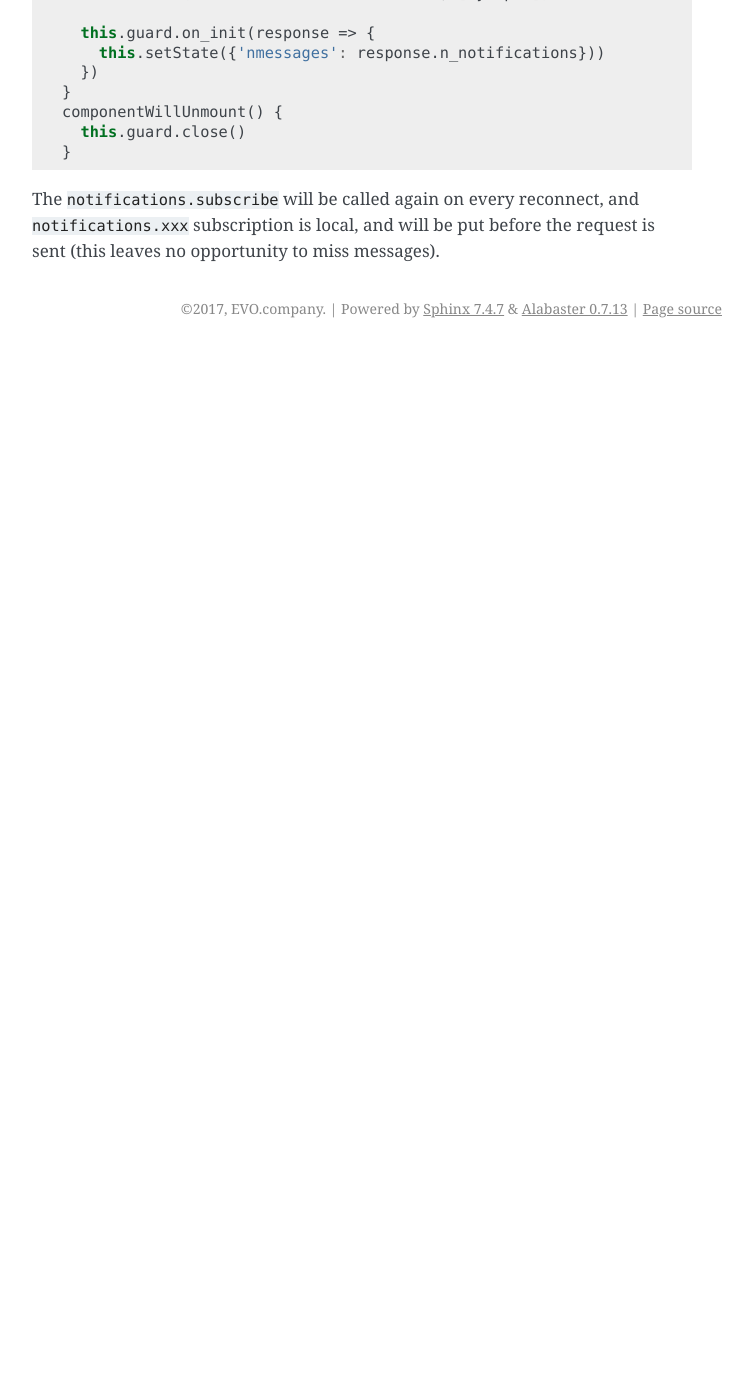
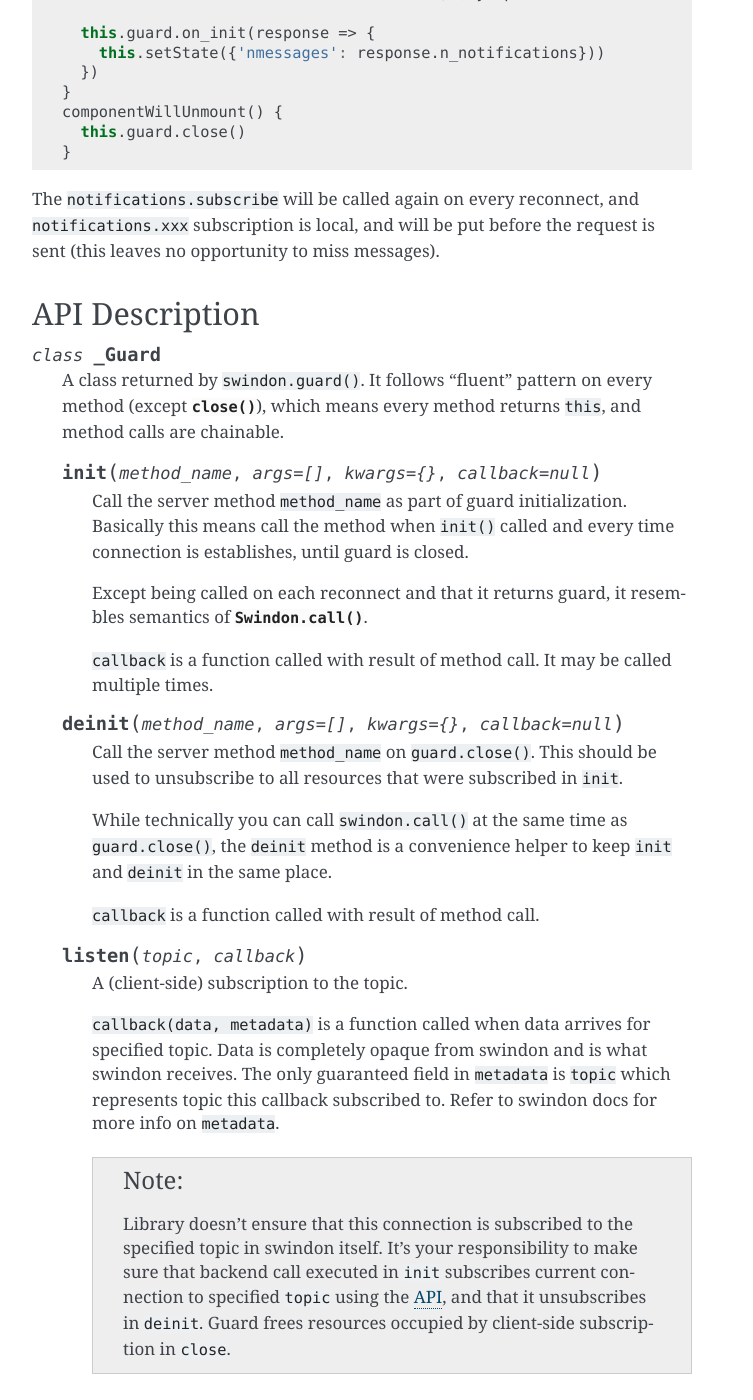
Before and after one commit to swindon-rs/swindon-js, a Sphinx documentation site: the page built from doc/stateful_api.rst, in a window 1280 px wide and 1400 px high, scrolled down 555 px. Shown: the whole window, without its empty margins (388-1141 px from the left). Built offline with Sphinx 7.4.7, drawn with Linux system fonts in a browser that asks for light colours; before the commit the page ends 903 px from its top, so only the background shows below that; some of the changed text lies outside the part shown.

Commit message:
Adds API docs

```diff
--- a/doc/stateful_api.rst
+++ b/doc/stateful_api.rst
@@ -38,3 +40,55 @@ Here is the example request to subscribe for simple pub-sub channel:
 The ``notifications.subscribe`` will be called again on every reconnect, and
 ``notifications.xxx`` subscription is local, and will be put before the request
 is sent (this leaves no opportunity to miss messages).
+
+API Description
+===============
+
+.. class:: _Guard
+
+   A class returned by ``swindon.guard()``. It follows "fluent" pattern on
+   every method (except :meth:`close`), which means every method returns
+   ``this``, and method calls are chainable.
+
+   .. method:: init(method_name, args=[], kwargs={}, callback=null)
+
+        Call the server method ``method_name`` as part of guard initialization.
+        Basically this means call the method when ``init()`` called and every
+        time connection is establishes, until guard is closed.
+
+        Except being called on each reconnect and that it returns guard,
+        it resembles semantics of :meth:`Swindon.call`.
+
+        ``callback`` is a function called with result of method call. It may
+        be called multiple times.
+
+   .. method:: deinit(method_name, args=[], kwargs={}, callback=null)
+
+        Call the server method ``method_name`` on ``guard.close()``. This
+        should be used to unsubscribe to all resources that were subscribed
+        in ``init``.
+
+        While technically you can call ``swindon.call()`` at the same time
+        as ``guard.close()``, the ``deinit`` method is a convenience helper
+        to keep ``init`` and ``deinit`` in the same place.
+
+        ``callback`` is a function called with result of method call.
+
+   .. method:: listen(topic, callback)
+
+        A (client-side) subscription to the topic.
+
+        ``callback(data, metadata)`` is a function called when data arrives
+        for specified topic. Data is completely opaque from swindon and is what
+        swindon receives. The only guaranteed field in ``metadata`` is
+        ``topic`` which represents topic this callback subscribed to. Refer to
+        swindon docs for more info on ``metadata``.
+
+        .. note:: Library doesn't ensure that this connection is subscribed
+           to the specified topic in swindon itself. It's your responsibility
+           to make sure that backend call executed in ``init`` subscribes
+           current connection to specified ``topic`` using the API_, and that
+           it unsubscribes in ``deinit``. Guard frees resources occupied by
+           client-side subscription in ``close``.
+
+        .. _api: https://swindon-rs.github.io/swindon/swindon-lattice/backend.html#pub-sub-subscriptions
```
Also changed, not shown: other parts of doc/stateful_api.rst (+2 -0 lines).
